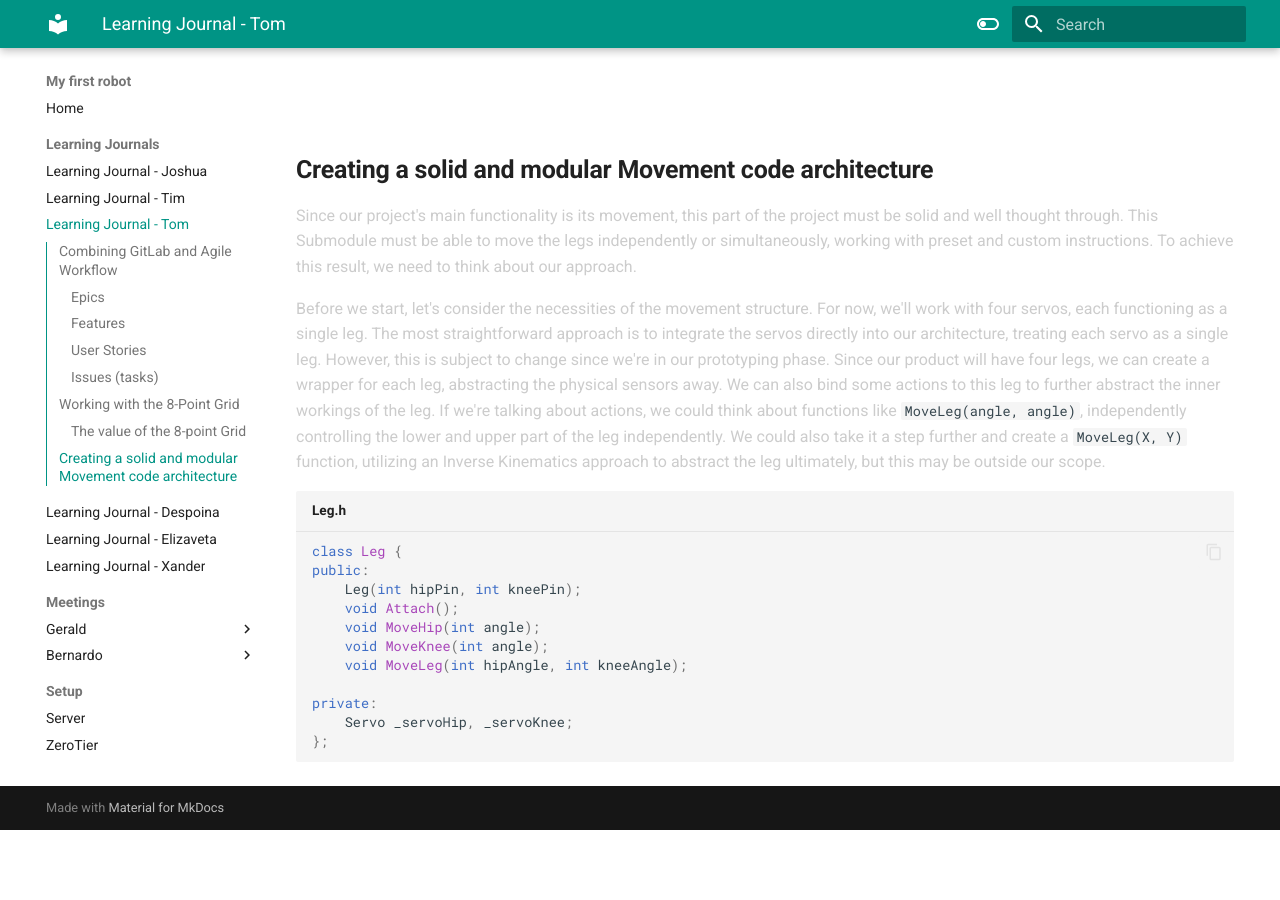
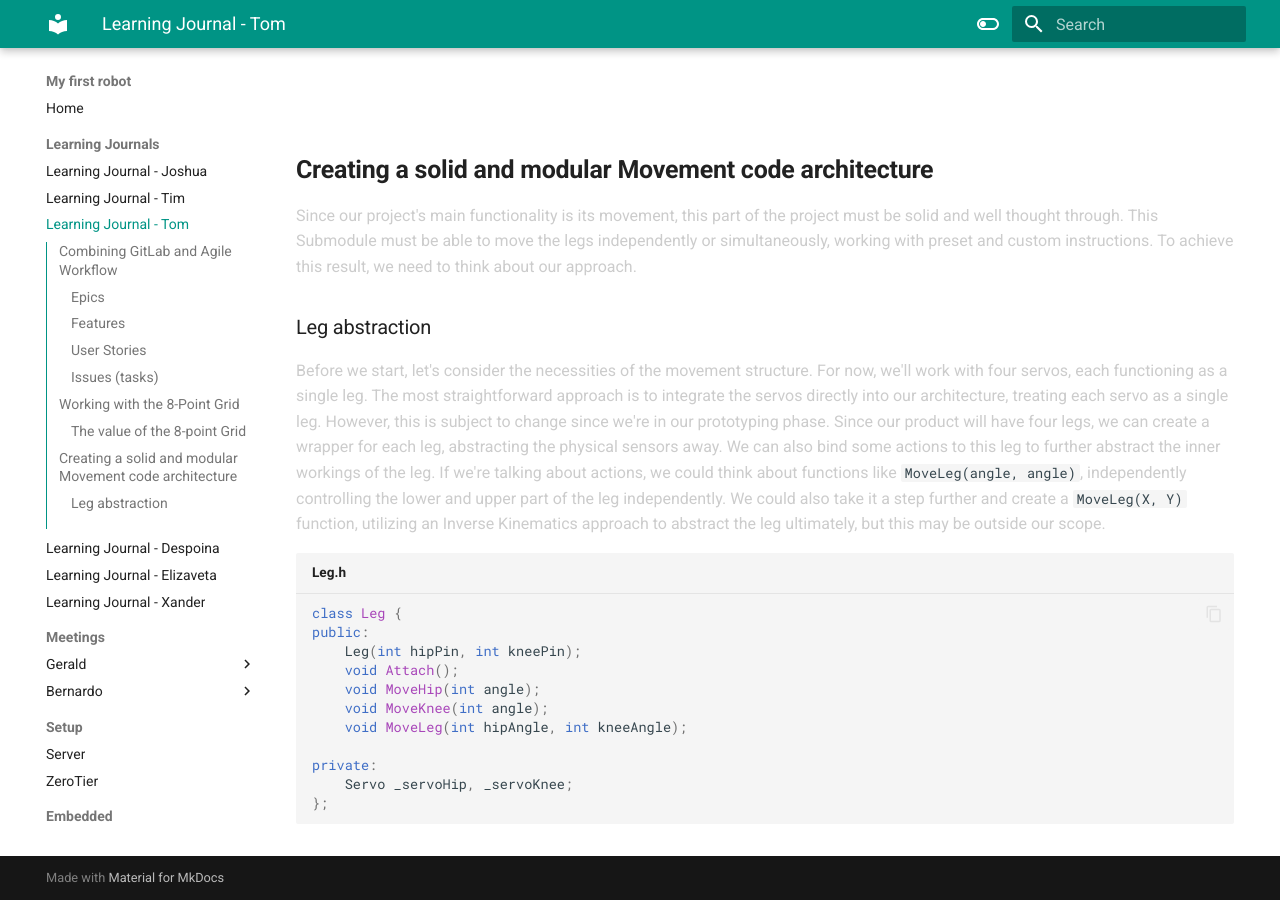
Before and after one commit to VioletHarmon2002/MyFirstRobot, an MkDocs documentation site: the page built from docs/Learning Journals/learning-journal-tom.md, in a window 1280 px wide and 900 px high, scrolled down 3111 px. Built offline with MkDocs 1.6.1 and Material for MkDocs 9.7.7, drawn with Linux system fonts in a browser that asks for light colours; before the commit the page ends 3941 px from its top, so only the background shows below that.

Commit message:
Minor changes

````diff
--- a/docs/Learning Journals/learning-journal-tom.md
+++ b/docs/Learning Journals/learning-journal-tom.md
@@ -76,6 +76,8 @@
 
 Since our project's main functionality is its movement, this part of the project must be solid and well thought through. This Submodule must be able to move the legs independently or simultaneously, working with preset and custom instructions. To achieve this result, we need to think about our approach.
 
+### Leg abstraction
+
 Before we start, let's consider the necessities of the movement structure. For now, we'll work with four servos, each functioning as a single leg. The most straightforward approach is to integrate the servos directly into our architecture, treating each servo as a single leg. However, this is subject to
 change since we're in our prototyping phase. Since our product will have four legs, we can create a wrapper for each leg, abstracting the physical sensors away. We can also bind some actions to this leg to further abstract the inner workings of the leg. If we're talking about actions, we could think about
 functions like `MoveLeg(angle, angle)`, independently controlling the lower and upper part of the leg independently. We could also take it a step further and create a `MoveLeg(X, Y)` function, utilizing an Inverse Kinematics approach to abstract the leg ultimately, but this may be outside our scope.
@@ -93,3 +95,5 @@
     Servo _servoHip, _servoKnee;
 };
 ```
+
+###
````
Also changed, not shown: 1 other file.
